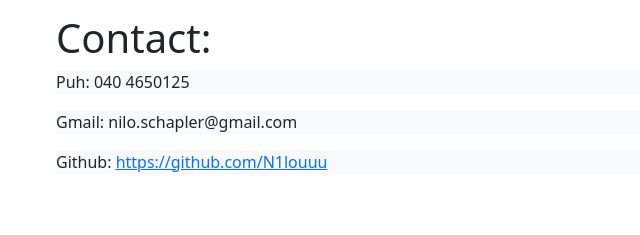
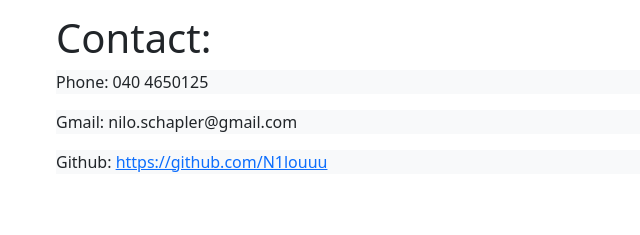
Before and after one commit to N1louuu/N1louuu.github.io, a plain HTML site: page index.html in a window 1280 px wide. Shown: the part 1314-1549 px from the top of the page, 0-640 px from the left. Drawn offline with nearby package versions, Linux system fonts and the light colour scheme.

Commit message:
pikku fix kirjoituksiin

```diff
--- a/index.html
+++ b/index.html
@@ -77,7 +77,7 @@
         </div>
         <div class="col mt-5">
             <h1 class="ms-5">Contact:</h1>
-            <p class="mx-5 text-wrap bg-light">Puh: 040 4650125</p>
+            <p class="mx-5 text-wrap bg-light">Phone: 040 4650125</p>
             <p class="mx-5 text-wrap bg-light">Gmail: nilo.schapler@gmail.com</p>
             <p class="mx-5 text-wrap bg-light">Github: <a href="https://github.com/N1louuu">https://github.com/N1louuu</a></p>
         </div>
```
